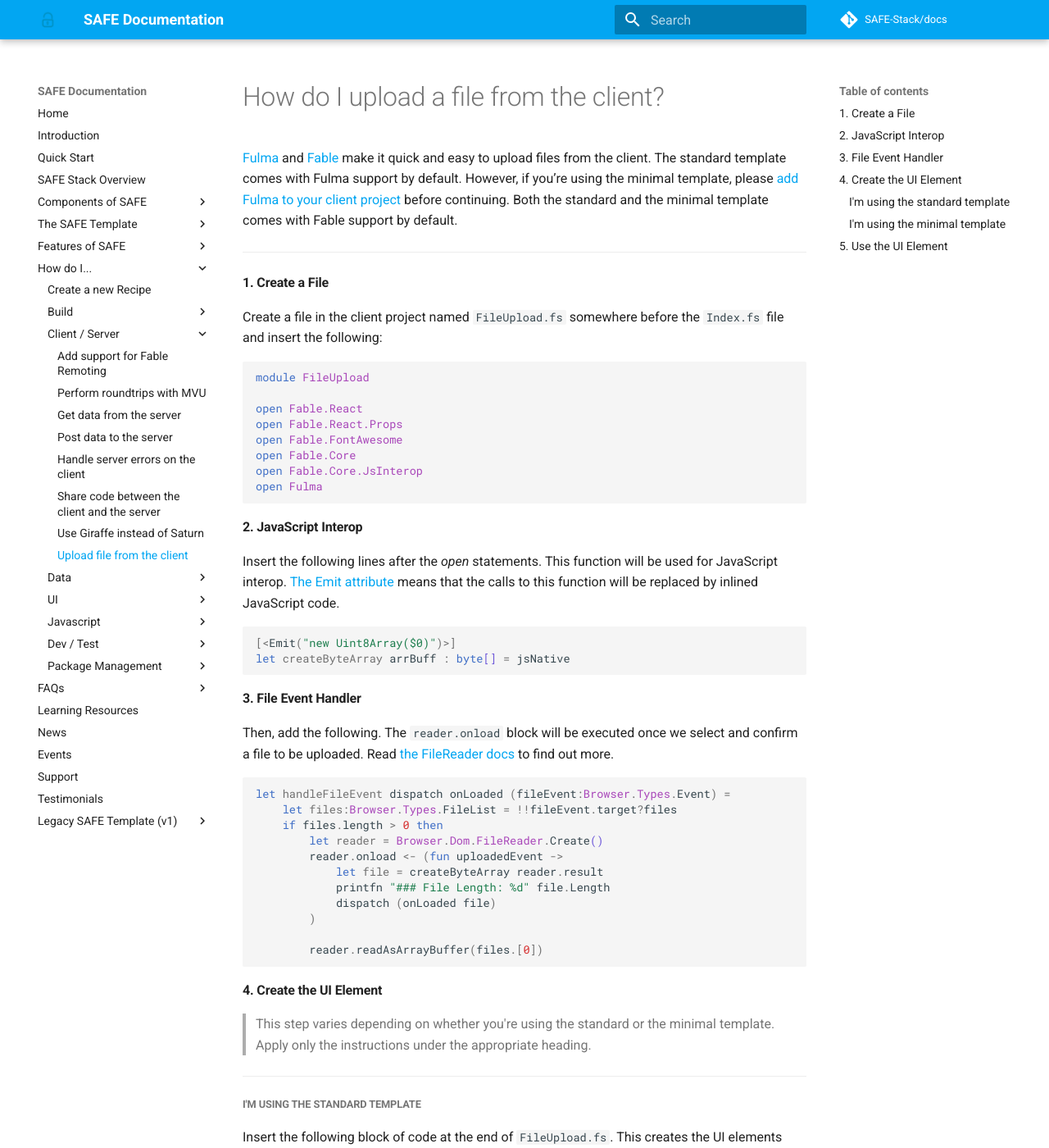
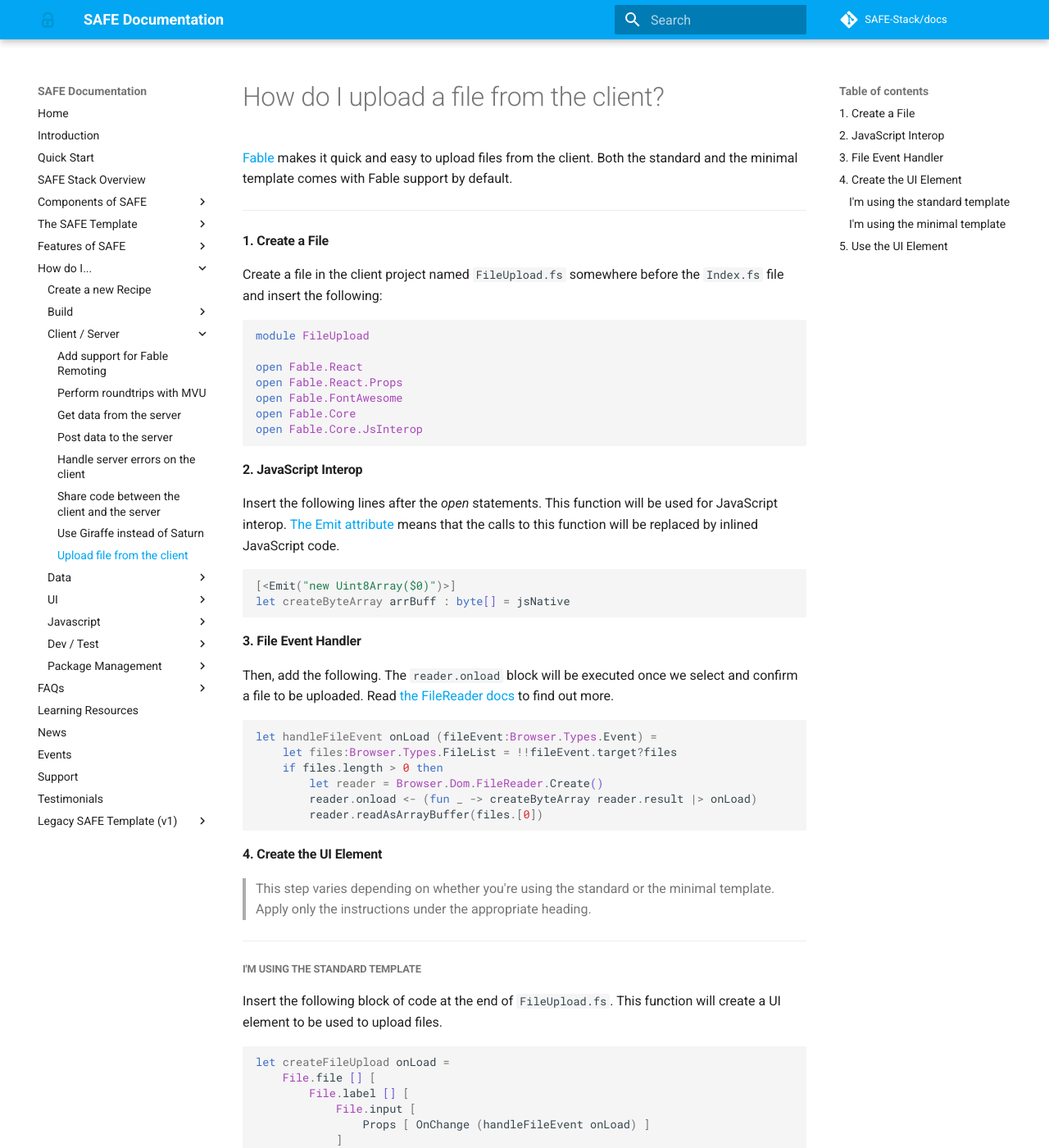
Before and after one commit to SAFE-Stack/docs, an MkDocs documentation site: the page built from docs/recipes/client-server/upload-file-from-client.md, in a window 1280 px wide and 1400 px high. Shown: the whole window at 82% size. Built offline with MkDocs 1.6.1 and Material for MkDocs 9.7.7, drawn with Linux system fonts in a browser that asks for light colours; comment, search, counter and statistics services are not loaded; some of the changed text lies outside the part shown.

Commit message:
Resolve PR Review Comments

````diff
--- a/docs/recipes/client-server/upload-file-from-client.md
+++ b/docs/recipes/client-server/upload-file-from-client.md
@@ -1,7 +1,5 @@
 # How do I upload a file from the client?
-[Fulma](https://fulma.github.io/Fulma/) and [Fable](https://fable.io/) make it quick and easy to upload files from the client. The standard template comes with Fulma support by default. However, if you’re using the minimal template, please [add Fulma to your client project](../../package-management/add-nuget-package-to-client) before continuing. Both the standard and the minimal template comes with Fable support by default.
-
-
+[Fable](https://fable.io/) makes it quick and easy to upload files from the client. Both the standard and the minimal template comes with Fable support by default.
 
 ---
 
@@ -17,7 +15,6 @@
 open Fable.FontAwesome
 open Fable.Core
 open Fable.Core.JsInterop
-open Fulma
 ```
 
 #### 2. JavaScript Interop
@@ -34,16 +31,11 @@
 Then, add the following. The `reader.onload` block will be executed once we select and confirm a file to be uploaded. Read [the FileReader docs](https://developer.mozilla.org/en-US/docs/Web/API/FileReader) to find out more.
 
 ```fsharp
-let handleFileEvent dispatch onLoaded (fileEvent:Browser.Types.Event) =
+let handleFileEvent onLoad (fileEvent:Browser.Types.Event) =
     let files:Browser.Types.FileList = !!fileEvent.target?files
     if files.length > 0 then
         let reader = Browser.Dom.FileReader.Create()
-        reader.onload <- (fun uploadedEvent ->
-            let file = createByteArray reader.result
-            printfn "### File Length: %d" file.Length
-            dispatch (onLoaded file)
-        )
-
+        reader.onload <- (fun _ -> createByteArray reader.result |> onLoad)
         reader.readAsArrayBuffer(files.[0])
 ```
 
@@ -57,30 +49,16 @@
 
 ##### I'm using the standard template
 
-Insert the following block of code at the end of `FileUpload.fs`. This creates the UI elements that will be used to upload the file.
+Insert the following block of code at the end of `FileUpload.fs`. This function will create a UI element to be used to upload files.
 
 ```fsharp
-let createFileUpload dispatch onLoaded =
-    div [] [
-        File.file [ File.HasName ] [
-            File.label [] [
-                File.input [ Props [
-                    OnChange (fun event -> handleFileEvent dispatch onLoaded event)
-                ]]
-                File.cta [] [
-                    File.icon [] [
-                        Icon.icon [] [
-                            Fa.i [ Fa.Solid.Upload ] []
-                        ]
-                    ]
-                    File.label [] [
-                        str "File Uploader"
-                    ]
-                ]
-                File.name [] [
-                    str "Select File"
-                ]
+let createFileUpload onLoad =
+    File.file [] [
+        File.label [] [
+            File.input [
+                Props [ OnChange (handleFileEvent onLoad) ]
             ]
+            File.cta [] [ str "Select File" ]
         ]
     ]
 ```
@@ -89,16 +67,13 @@
 
 ##### I'm using the minimal template
 
-Insert the following block of code at the end of `FileUpload.fs`. This creates the UI elements that will be used to upload the file.
+Insert the following block of code at the end of `FileUpload.fs`. This function will create a UI element to be used to upload files.
 
 ```fsharp
-let createFileUpload dispatch onLoaded =
-    div [] [
-        File.file [ File.HasName ] [
-            File.input [ Props [
-                OnChange (fun event -> handleFileEvent dispatch onLoaded event)
-            ]]
-        ]
+let createFileUpload onLoad =
+    input [
+        Type "file"
+        OnChange (handleFileEvent onLoad)
     ]
 ```
 
@@ -109,7 +84,5 @@
 Having followed all these steps, you can now use the `createFileUpload` function in `Index.fs` to create the UI element for uploading files. One thing to note is that `HandleFile` is a case of the discriminated union type `Msg` that's in `Index.fs`. You can use this message case to [send the file from the client to the server](http://localhost:8000/recipes/client-server/messaging-post/).
 
 ```fsharp
-FileUpload.createFileUpload
-    dispatch
-    HandleFile
+FileUpload.createFileUpload (HandleFile >> dispatch)
 ```
````
